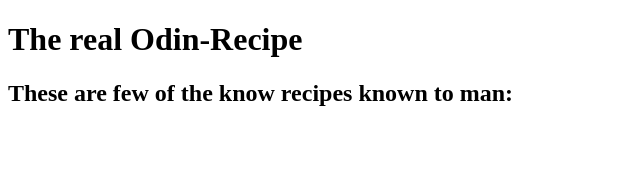
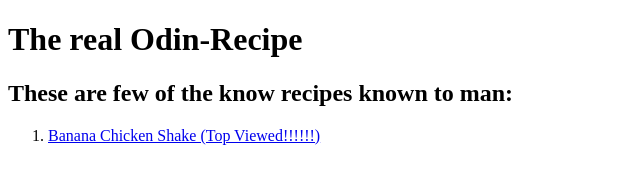
Before and after one commit to BurnIsBliss/odin-recipes, a plain HTML site: page index.html in a window 1280 px wide. Shown: the whole page, without its empty margins (0-640 px from the left). Drawn offline with Linux system fonts and the light colour scheme.

Commit message:
added links to index and Chicken shake

```diff
--- a/index.html
+++ b/index.html
@@ -7,6 +7,9 @@
     <body>
         <h1>The real Odin-Recipe</h1>
         <h2>These are few of the know recipes known to man:</h2>
+        <ol>
+            <li><a href="./recipes/BananaChickenShake.html" target="_self" rel="noopener noreferrer">Banana Chicken Shake (Top Viewed!!!!!!)</a></li>
+        </ol>
 
     </body>
 </html>
```
Also changed, not shown: recipes/BananaChickenShake.html (+1 -0 lines).
